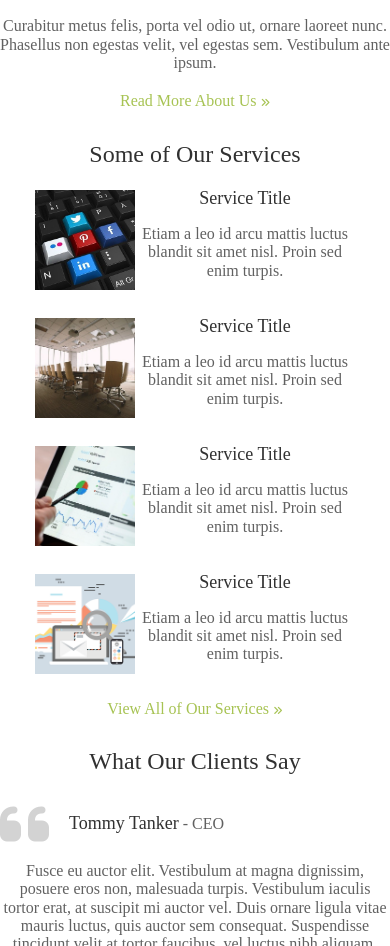
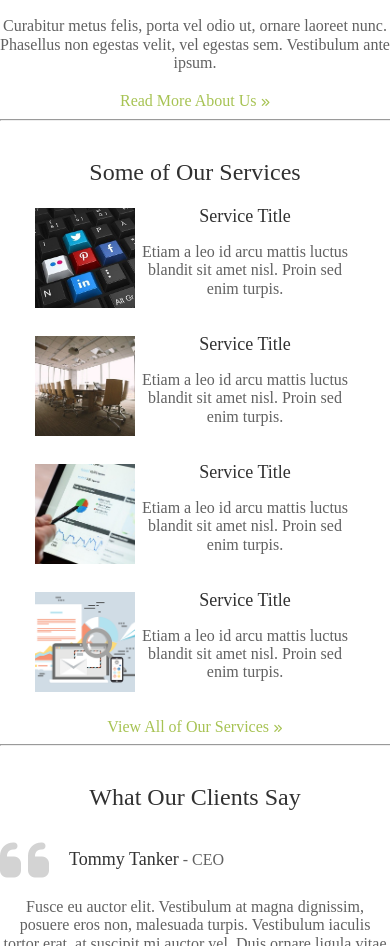
Before and after one commit to maksim-honchar/task_ui, a website built with webpack: page dist/index.html in a window 390 px wide. Shown: the part 1223-2169 px from the top of the page. Built offline with nearby package versions, Linux system fonts and the light colour scheme.

Commit message:
added hr for mobile

```diff
--- a/dist/index.html
+++ b/dist/index.html
@@ -104,6 +104,7 @@
                 </a>
               </div>
             </div>
+            <hr class="hrMobile" />
             <div class="info-block services">
               <div class="title-info-block">Some of Our Services</div>
               <div class="services-block block">
@@ -161,6 +162,7 @@
                 </a>
               </div>
             </div>
+            <hr class="hrMobile" />
             <div class="info-block clients-says">
               <div class="title-info-block">What Our Clients Say</div>
               <div class="clientssaysblock-wrapper">
--- a/dist/styles.css
+++ b/dist/styles.css
@@ -504,6 +504,10 @@ img {
     background-color: var(--main-black-color);
     height: auto;
   }
+
+  .hrMobile {
+    width: 100%;
+  }
 }
 
 @media screen and (max-width: 750px) {
```
